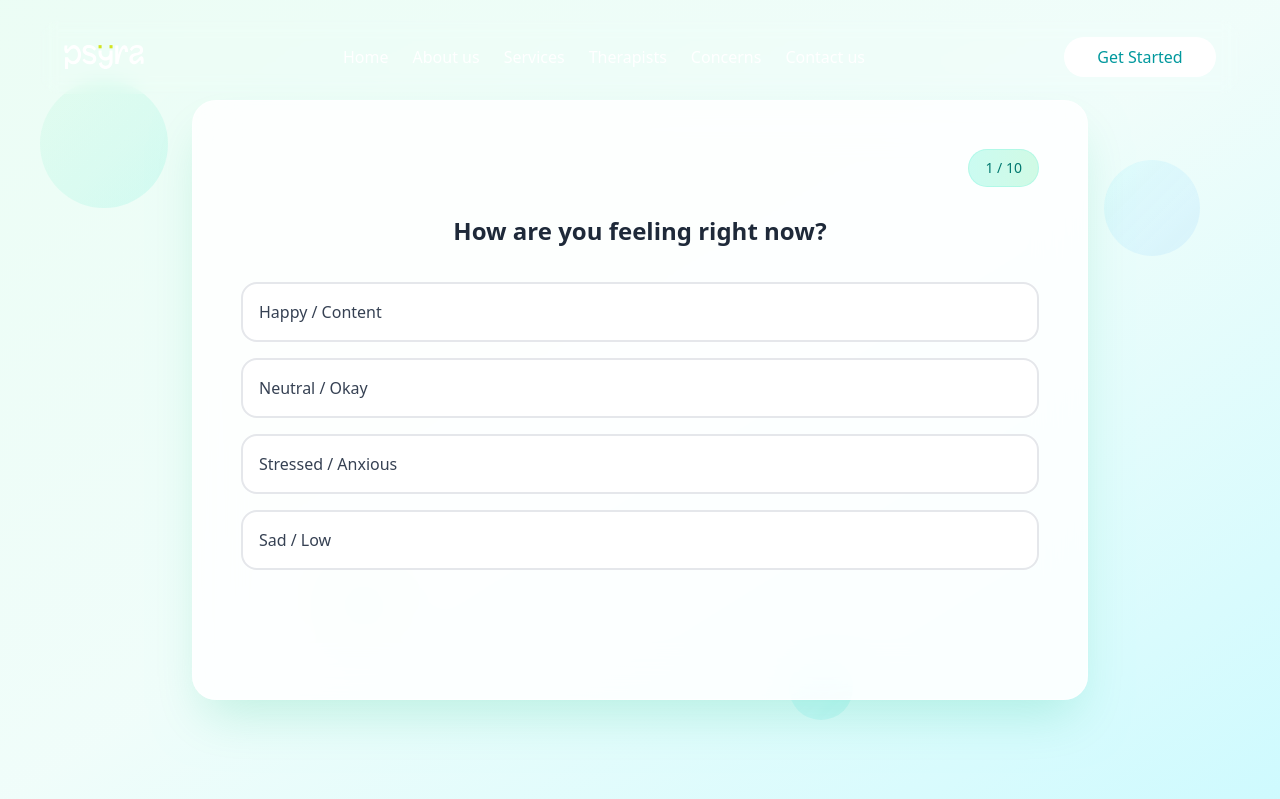
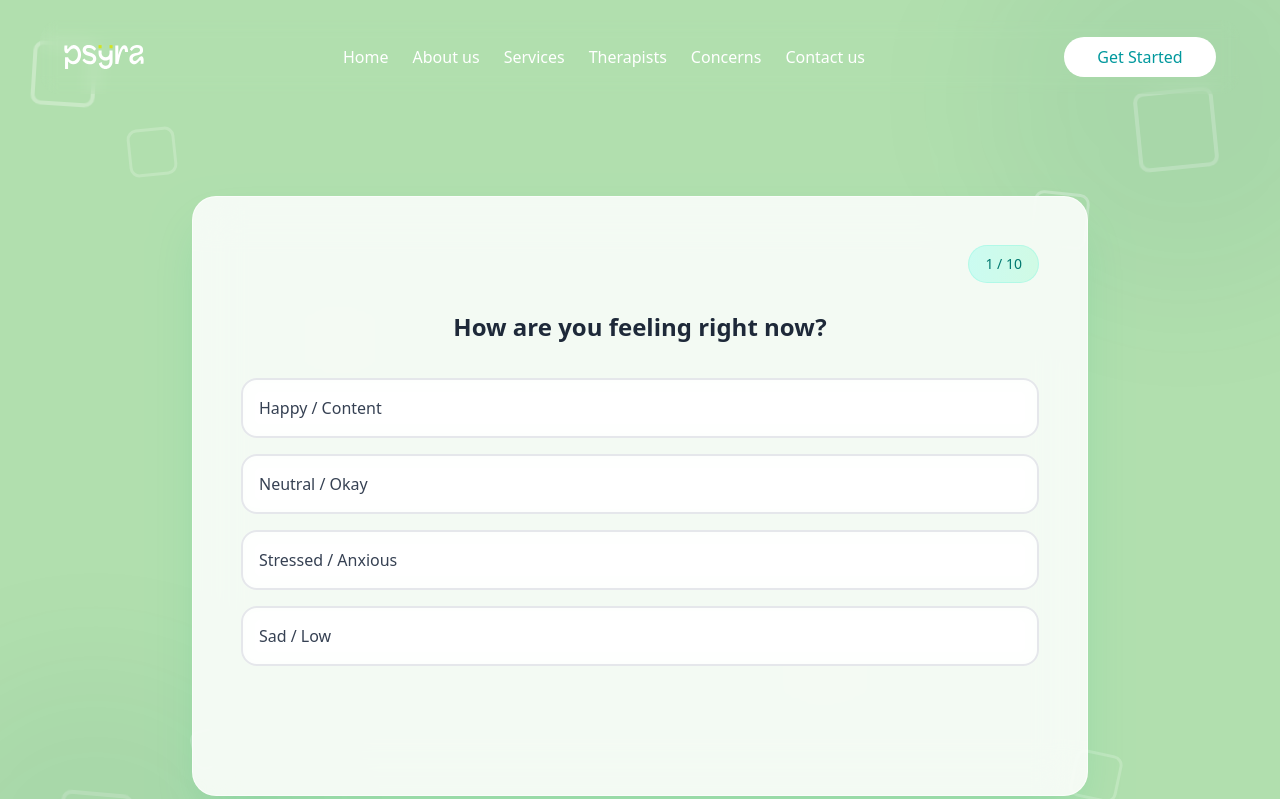
Before and after one commit to Sahal-Palayat/psyra-web, a Next.js app: page /how-is-mind in a window 1280 px wide. Shown: the top 799 px of the page. Built offline with nearby package versions, Linux system fonts and the light colour scheme.

Commit message:
implemented and completed

```diff
--- a/src/app/how-is-mind/page.tsx
+++ b/src/app/how-is-mind/page.tsx
@@ -2,7 +2,6 @@
 
 import { useState, useEffect } from "react";
 import { motion } from "framer-motion";
-import { BackgroundElements } from "@/components/Survey/background-elements";
 import { QuestionContent } from "@/components/Survey/question-content";
 import { QuestionDisplay } from "@/components/Survey/question-display";
 import { SurveyHeader } from "@/components/Survey/survey-header";
@@ -14,6 +13,7 @@ import type {
   SurveyAnswers,
   SurveyQuestion,
 } from "@/components/Survey/types/survey";
+import { Background } from "@/components/anonymous/background";
 
 export default function SurveyQuestions() {
   const [surveyQuestions, setSurveyQuestions] =
@@ -153,7 +153,7 @@ export default function SurveyQuestions() {
   );
 
   const AiResponseDisplay = () => (
-    <div className="flex flex-col items-center justify-center text-center p-12 space-y-8">
+    <div className="flex flex-col items-center justify-center text-center space-y-8">
       <motion.div
         animate={{ opacity: 1, scale: 1 }}
         transition={{ duration: 0.5 }}
@@ -197,10 +197,9 @@ export default function SurveyQuestions() {
   );
 
   return (
-    <div className="min-h-screen bg-gradient-to-br from-emerald-50 via-teal-50 to-cyan-100 relative overflow-hidden">
-      <BackgroundElements />
-
-      <main className="p-6 md:p-14 flex items-center justify-center min-h-screen relative z-10">
+    <div className="bg-gradient-to-br from-emerald-50 via-teal-50 to-cyan-100 relative overflow-hidden">
+      <Background>
+        <main className="mt-8 flex items-center justify-center min-h-screen relative z-10">
           <div className="bg-white/85 backdrop-blur-xl rounded-3xl shadow-2xl shadow-emerald-500/20 border border-white/60 w-full max-w-4xl min-h-[600px] p-8 md:p-12">
             {isAiLoading ? (
               <AiTherapistLoading />
@@ -235,6 +234,7 @@ export default function SurveyQuestions() {
             )}
           </div>
         </main>
+      </Background>
     </div>
   );
 }
```
Lines whose indentation alone changed are shown as unchanged.
